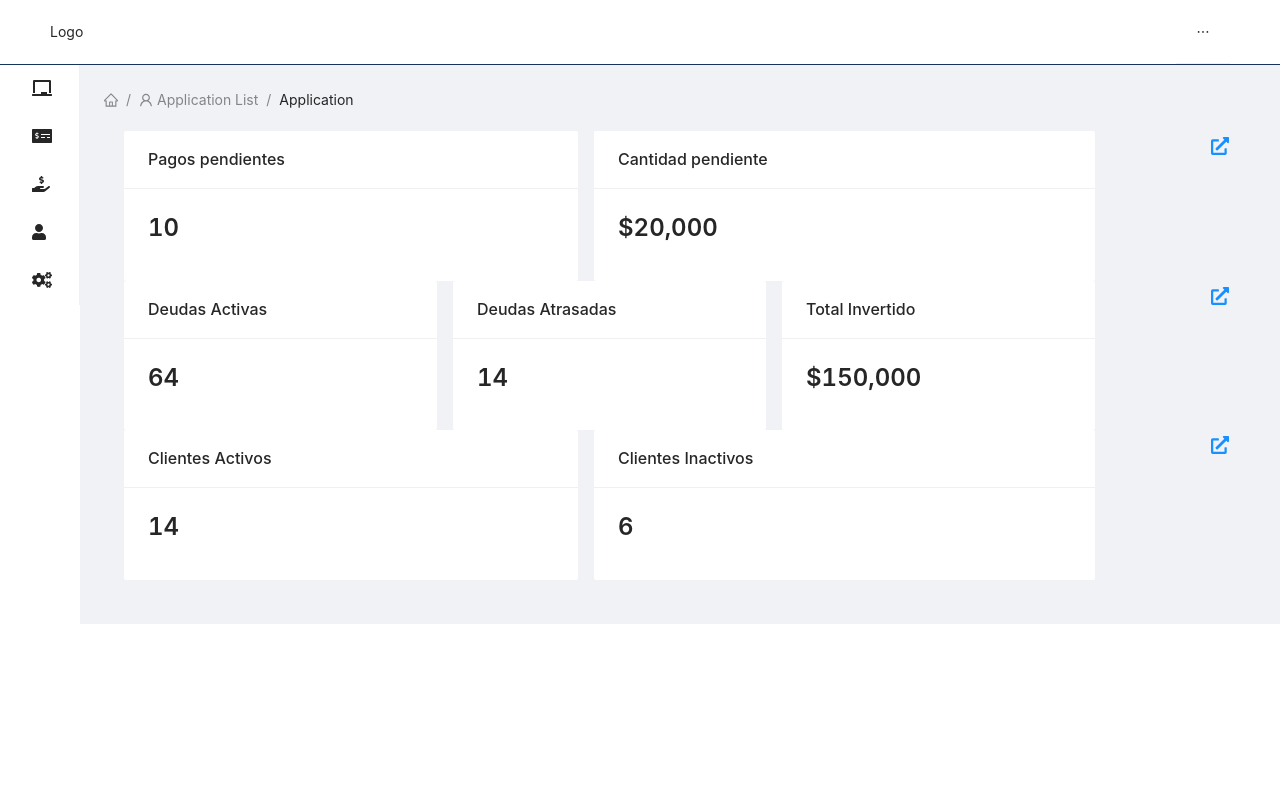
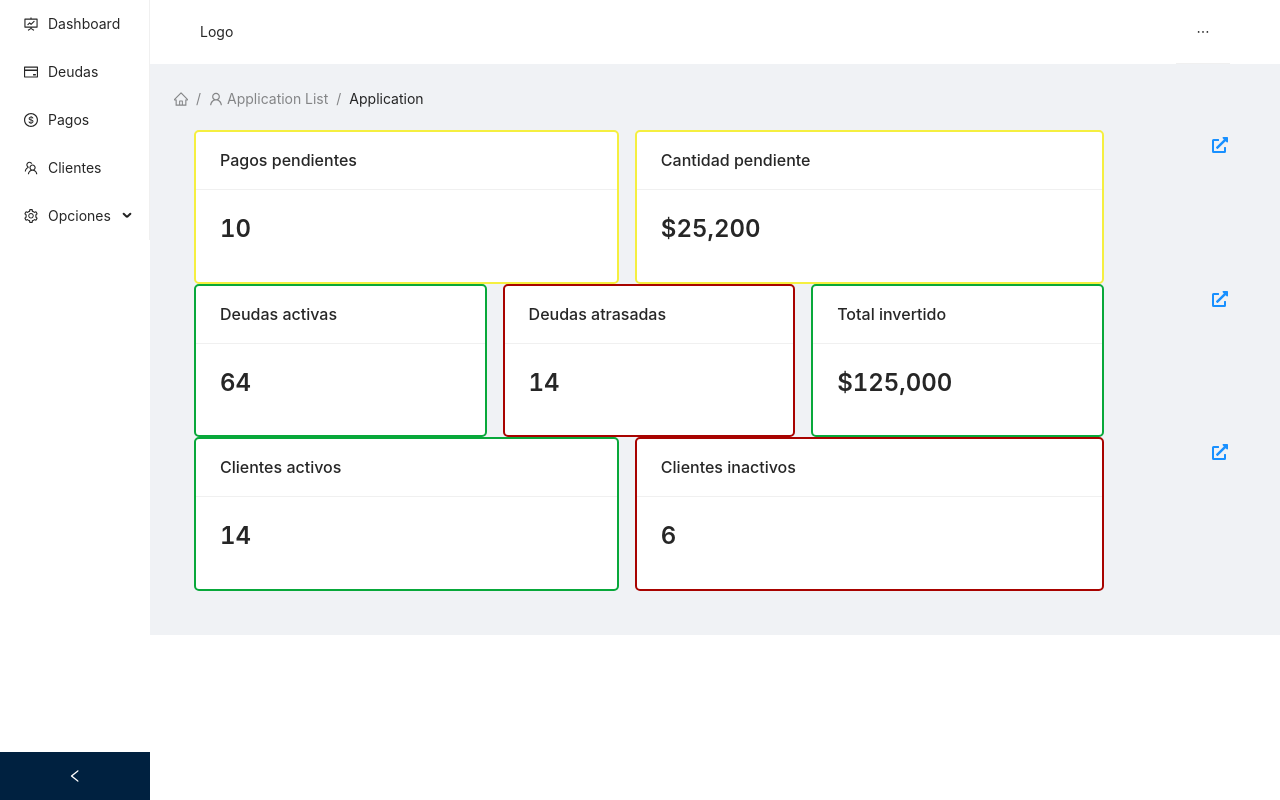
Before and after one commit to ccortes15/ProyectoPrestapp, a Next.js app: page /Dashboard/inicio in a window 1280 px wide. Built offline with nearby package versions, Linux system fonts and the light colour scheme.

Commit message:
acomodo de dashboard

```diff
--- a/src/components/Content/DashboardCard.tsx
+++ b/src/components/Content/DashboardCard.tsx
@@ -1,4 +1,4 @@
-import { Row, Col, Card, Typography, Avatar, Tooltip } from 'antd';
+import { Row, Col, Card, Typography, Tooltip, Button } from 'antd';
 import { FontAwesomeIcon } from '@fortawesome/react-fontawesome'
 import { faExternalLinkAlt } from '@fortawesome/free-solid-svg-icons'
 import { Fragment, FC } from 'react';
@@ -6,73 +6,109 @@ import { Fragment, FC } from 'react';
 const { Title } = Typography;
 
 const DashboardCards: FC = () => {
-    const avatarStyle = { background: 'transparent', color: '#1890ff' }
+    const warningCard = { borderRadius: 5, background: 'white', border: '2px solid #F5EF40' };
+    const successCard = { borderRadius: 5, background: 'white', border: '2px solid #08A83A' };
+    const dangerCard = {borderRadius: 5, background: 'white', border: '2px solid #A80300'};
+
+    const deudaCard = [
+        {
+            span: 10,
+            title: 'Pagos pendientes',
+            content: 10
+        },
+        {
+            span: 11,
+            title: 'Cantidad pendiente',
+            content: '$25,200'
+        },
+    ]
+
+    const pagoCard = [
+        {
+            title: 'Deudas activas',
+            content: 64,
+            style: successCard
+        },
+        {
+            title: 'Deudas atrasadas',
+            content: 14,
+            style: dangerCard
+        },
+        {
+            title: 'Total invertido',
+            content: '$125,000',
+            style: successCard
+        },
+    ]
+
+    const clienteCard = [
+        {
+            span: 10,
+            title: 'Clientes activos',
+            content: 14,
+            style: successCard
+        },
+        {
+            span: 11,
+            title: 'Clientes inactivos',
+            content: 6,
+            style: dangerCard
+        }
+    ]
 
     return (
         <Fragment>
             <Row gutter={[16, 16]}>
-                <Col span={10}>
-                    <Card title="Pagos pendientes" bordered={false}>
-                        <Title level={3}>10</Title>
+                {deudaCard.map((deuda, index) => (
+                    <Col key={index} span={deuda.span}>
+                        <Card title={deuda.title} bordered={false} style={warningCard}>
+                            <Title level={3}>{deuda.content}</Title>
                         </Card>
                     </Col>
-                <Col span={11}>
-                    <Card title="Cantidad pendiente" bordered={false}>
-                        <Title level={3}>$20,000</Title>
-                    </Card>
-                </Col>
+
+                ))}
                 <Col span={3}>
                     <Row justify="end">
                         <Col>
                             <Tooltip title="Ir a pagos" placement="top">
-                                <Avatar shape="square" style={avatarStyle} icon={<FontAwesomeIcon icon={faExternalLinkAlt} />} />
+                                <Button type="link" icon={<FontAwesomeIcon icon={faExternalLinkAlt} />} />
                             </Tooltip>
                         </Col>
                     </Row>
                 </Col>
             </Row>
             <Row gutter={[16, 16]}>
-                <Col span={7}>
-                    <Card title="Deudas Activas" bordered={false}>
-                        <Title level={3}>64</Title>
+                {pagoCard.map((pago, index) => (
+                    <Col key={index} span={7}>
+                        <Card title={pago.title} style={pago.style} bordered={false}>
+                            <Title level={3}>{pago.content}</Title>
                         </Card>
                     </Col>
-                <Col span={7}>
-                    <Card title="Deudas Atrasadas" bordered={false}>
-                        <Title level={3}>14</Title>
-                    </Card>
-                </Col>
-                <Col span={7}>
-                    <Card title="Total Invertido" bordered={false}>
-                        <Title level={3}>$150,000</Title>
-                    </Card>
-                </Col>
+
+                ))}
                 <Col span={3}>
                     <Row justify="end">
                         <Col>
                             <Tooltip title="Ir a deudas" placement="top">
-                                <Avatar shape="square" style={avatarStyle} icon={<FontAwesomeIcon icon={faExternalLinkAlt} />} />
+                                <Button type="link" icon={<FontAwesomeIcon icon={faExternalLinkAlt} />} />
                             </Tooltip>
                         </Col>
                     </Row>
                 </Col>
             </Row>
             <Row gutter={16}>
-                <Col span={10}>
-                    <Card title="Clientes Activos" bordered={false}>
-                        <Title level={3}>14</Title>
+                {clienteCard.map((cliente, index) => (
+                    <Col span={cliente.span}>
+                        <Card title={cliente.title} style={cliente.style} bordered={false}>
+                            <Title level={3}>{cliente.content}</Title>
                         </Card>
                     </Col>
-                <Col span={11}>
-                    <Card title="Clientes Inactivos" bordered={false}>
-                        <Title level={3}>6</Title>
-                    </Card>
-                </Col>
+                ))}
                 <Col span={3}>
                     <Row justify="end">
                         <Col>
                             <Tooltip title="Ir a clientes" placement="top">
-                                <Avatar shape="square" style={avatarStyle} icon={<FontAwesomeIcon icon={faExternalLinkAlt} />} />
+                                <Button type="link" icon={<FontAwesomeIcon icon={faExternalLinkAlt} />} />
                             </Tooltip>
                         </Col>
                     </Row>
--- a/src/components/Layout/LayoutAdmin.tsx
+++ b/src/components/Layout/LayoutAdmin.tsx
@@ -1,22 +1,25 @@
 import { Layout, Breadcrumb } from 'antd';
 import { HomeOutlined, UserOutlined } from '@ant-design/icons';
-import { Fragment, FC } from 'react';
+import { Fragment, FC, useState } from 'react';
 import HeaderContent from './Header';
 import SidebarContent from './Sidebar';
 
 const { Header, Content, Sider } = Layout;
 
 const Login: FC = (props) => {
+    const [collapsed, setCollapsed] = useState(false)
+
     return (
         <Fragment>
             <Layout>
-                <Header style={{ background: 'white', height: '100%', borderBottom: '1px solid #18335C' }} className="header">
-                    <HeaderContent />
-                </Header>
+                <Sider style={{ background: 'white' }} width={150} collapsible collapsed={collapsed} onCollapse={() => setCollapsed(!collapsed)} >
+                    <SidebarContent />
+                </Sider>
+
                 <Layout>
-                    <Sider style={{ background: 'white' }} collapsible collapsed={true} trigger={null}>
-                        <SidebarContent />
-                    </Sider>
+                    <Header style={{ background: 'white' }} className="header">
+                        <HeaderContent />
+                    </Header>
                     <Content
                         className="site-layout-background"
                         style={{
--- a/src/components/Layout/Sidebar.tsx
+++ b/src/components/Layout/Sidebar.tsx
@@ -1,6 +1,5 @@
-import { Menu } from 'antd';
-import { FontAwesomeIcon } from '@fortawesome/react-fontawesome'
-import { faChalkboard, faMoneyCheckAlt, faHandHoldingUsd, faUser, faCogs } from '@fortawesome/free-solid-svg-icons'
+import { Menu, Button } from 'antd';
+import { FundProjectionScreenOutlined, DollarOutlined, TeamOutlined, CreditCardOutlined, SettingOutlined } from '@ant-design/icons';
 import { Fragment, FC } from 'react';
 
 const { SubMenu } = Menu;
@@ -9,19 +8,19 @@ const Sidebar: FC = () => {
     return(
         <Fragment>
             <Menu theme="light" mode="inline">
-              <Menu.Item key="dashboard" icon={<FontAwesomeIcon icon={faChalkboard} />} >
-                <div>Dashboard</div>
+              <Menu.Item key="dashboard" icon={<FundProjectionScreenOutlined />} >
+                Dashboard
                 </Menu.Item>
-              <Menu.Item key="aDeuda" icon={<FontAwesomeIcon icon={faMoneyCheckAlt} />} >
-                <div>Deudas</div>
+              <Menu.Item key="aDeuda" icon={<CreditCardOutlined />} >
+                Deudas
                 </Menu.Item>
-              <Menu.Item key="aPago" icon={<FontAwesomeIcon icon={faHandHoldingUsd} />}>
-                <div>Pagos</div>
+              <Menu.Item key="aPago" icon={<DollarOutlined />}>
+                Pagos
               </Menu.Item>
-              <Menu.Item key="aCliente" icon={<FontAwesomeIcon icon={faUser} />}>
-                <div>Clientes</div>
+              <Menu.Item key="aCliente" icon={<TeamOutlined />}>
+                Clientes
               </Menu.Item>
-            <SubMenu key="sub3" icon={<FontAwesomeIcon icon={faCogs} />} >
+            <SubMenu key="sub3" title="Opciones" icon={<SettingOutlined />} >
               <Menu.Item key="oAyuda">Ayuda</Menu.Item>
               <Menu.Item key="oError">Reportar error</Menu.Item>
               <Menu.Item key="oCliente">Clientes</Menu.Item>
```
Also changed, not shown: src/components/Login/LoginApp.tsx (+62 -21 lines), public/logo.png (added). Lines whose indentation alone changed are shown as unchanged.
